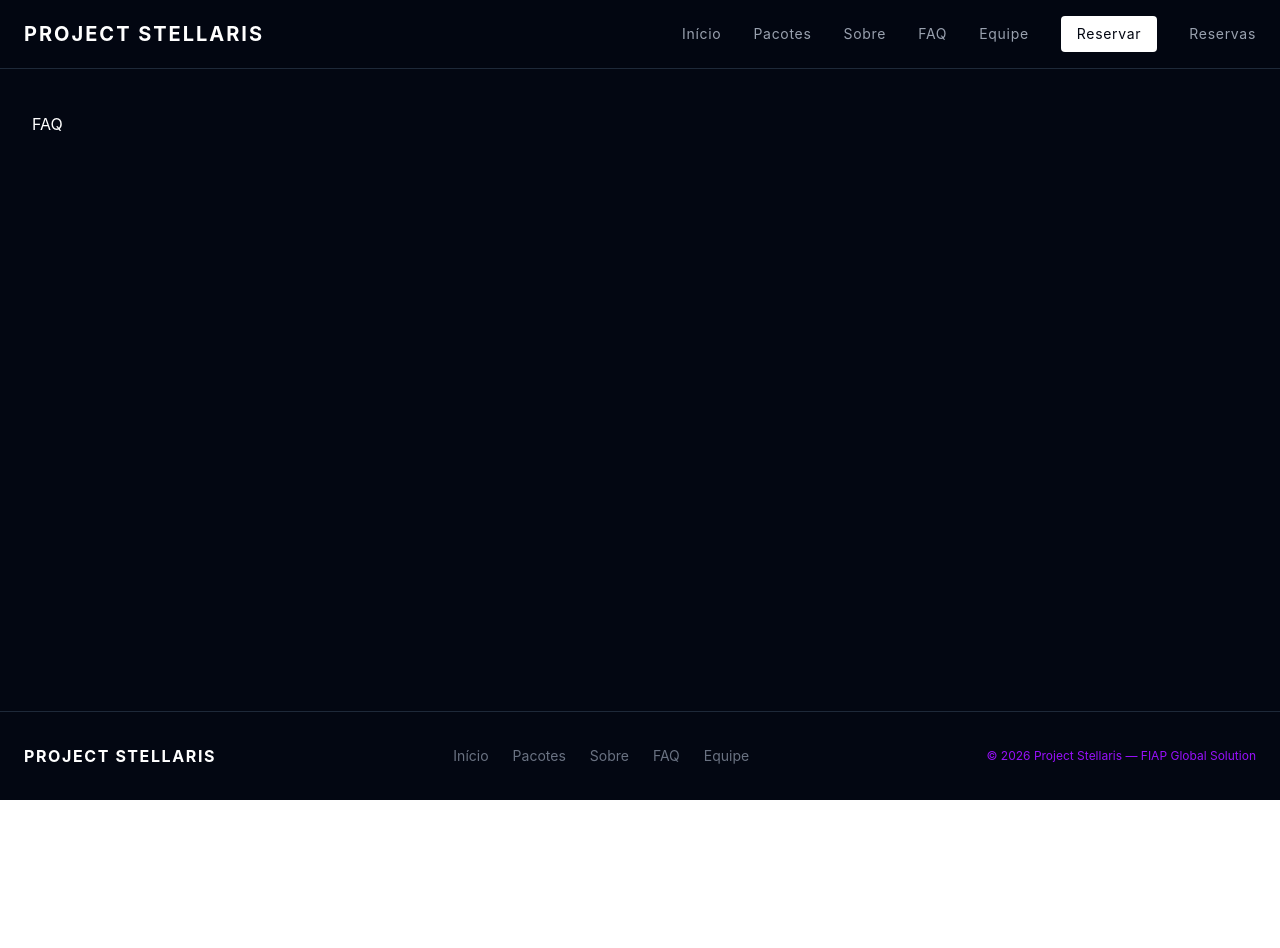
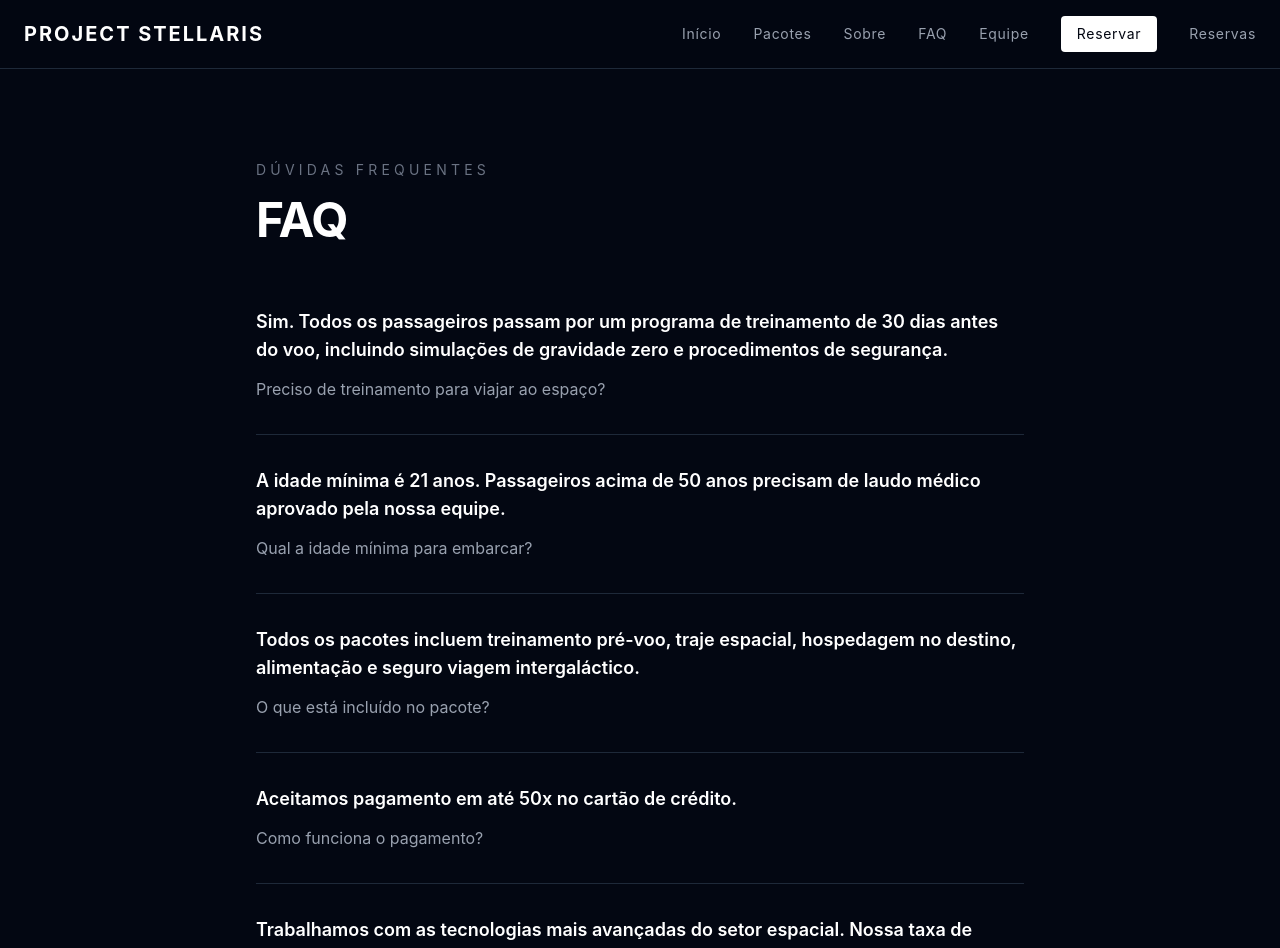
Before and after one commit to G-Barca/Project-Stellaris, a React (Vite) app: page /faq in a window 1280 px wide. Shown: the top 948 px of the page. Before the commit the page ends 800 px from the top, so only its background shows below. Built offline with nearby package versions, Linux system fonts and the light colour scheme; the HTML template or start-up script is replaced by a standard one.

Commit message:
feat: Intregacao com o back end e paginas finalizadas

```diff
--- a/package.json
+++ b/package.json
@@ -11,14 +11,14 @@
   },
   "dependencies": {
     "@tailwindcss/vite": "^4.3.0",
-    "react": "^19.2.6",
-    "react-dom": "^19.2.6",
+    "react": "^19.2.7",
+    "react-dom": "^19.2.7",
     "react-router-dom": "^7.15.1"
   },
   "devDependencies": {
     "@eslint/js": "^10.0.1",
     "@types/node": "^24.12.3",
-    "@types/react": "^19.2.14",
+    "@types/react": "^19.2.17",
     "@types/react-dom": "^19.2.3",
     "@vitejs/plugin-react": "^6.0.1",
     "autoprefixer": "^10.5.0",
--- a/src/components/PackageCard.tsx
+++ b/src/components/PackageCard.tsx
@@ -6,6 +6,16 @@ interface PackageCardProps {
 }
 
 export default function PackageCard({ package: pkg }: PackageCardProps) {
+  const fallbackImages: Record<number, string> = {
+  1: "https://images.unsplash.com/photo-1446941611757-91d2c3bd3d45?w=800",
+  2: "https://images.unsplash.com/photo-1522030299830-16b8d3d049fe?w=800",
+  3: "https://images.unsplash.com/photo-1454789548928-9efd52dc4031?w=800",
+  4: "https://images.unsplash.com/photo-1614728894747-a83421e2b9c9?w=800",
+  5: "https://images.unsplash.com/photo-1614728894747-a83421e2b9c9?w=800",
+  6: "https://images.unsplash.com/photo-1446941611757-91d2c3bd3d45?w=800"
+}
+
+const imageUrl = pkg.imageUrl || fallbackImages[pkg.id] || ""
   return (
     <div className="border border-gray-800 hover:border-gray-600 transition-colors group">
 
@@ -13,7 +23,7 @@ export default function PackageCard({ package: pkg }: PackageCardProps) {
 
       <div className="overflow-hidden h-48">
         <img
-          src={pkg.imageUrl}
+          src={imageUrl}
           alt={pkg.name}
           className="w-full h-full object-cover group-hover:scale-105 transition-transform duration-500"
         />
--- a/src/pages/Booking.tsx
+++ b/src/pages/Booking.tsx
@@ -59,6 +59,7 @@ export default function Booking() {
       return
     }
 
+    try {
       await bookingService.create({
         packageId: pkg!.id,
         passengerName: formData.passengerName,
@@ -66,9 +67,12 @@ export default function Booking() {
         numberOfPeople: Number(formData.numberOfPeople),
         travelDate: formData.travelDate
       })
-
       setSubmitted(true)
       setError('')
+    } catch (err) {
+      setError('Erro ao confirmar reserva. Tente novamente.')
+      console.error(err)
+    }
   }
 
   if (submitted) {
--- a/src/pages/FAQ.tsx
+++ b/src/pages/FAQ.tsx
@@ -1,3 +1,56 @@
 export default function FAQ() {
-  return <div className="text-white p-8">FAQ</div>
+  const faqs = [
+    {
+      pergunta: "Preciso de treinamento para viajar ao espaço?",
+      resposta: "Sim. Todos os passageiros passam por um programa de treinamento de 30 dias antes do voo, incluindo simulações de gravidade zero e procedimentos de segurança."
+    },
+    {
+      pergunta: "Qual a idade mínima para embarcar?",
+      resposta: "A idade mínima é 21 anos. Passageiros acima de 50 anos precisam de laudo médico aprovado pela nossa equipe."
+    },
+    {
+      pergunta: "O que está incluído no pacote?",
+      resposta: "Todos os pacotes incluem treinamento pré-voo, traje espacial, hospedagem no destino, alimentação e seguro viagem intergaláctico."
+    },
+    {
+      pergunta: "Como funciona o pagamento?",
+      resposta: "Aceitamos pagamento em até 50x no cartão de crédito."
+    },
+    {
+      pergunta: "É seguro viajar ao espaço?",
+      resposta: "Trabalhamos com as tecnologias mais avançadas do setor espacial. Nossa taxa de sucesso em missões é de 90% desde a fundação da empresa."
+    },
+    {
+      pergunta: "Posso cancelar minha reserva?",
+      resposta: "Cancelamentos com mais de 180 dias de antecedência recebem reembolso integral. Entre 90 e 180 dias, reembolso de 50%. Abaixo de 90 dias, sem reembolso."
+    }
+  ]
+
+  return (
+    <div className="min-h-screen bg-gray-950 px-6 py-20">
+      <div className="max-w-3xl mx-auto">
+
+        <p className="text-gray-500 text-sm tracking-[0.3em] uppercase mb-4">
+          Dúvidas frequentes
+        </p>
+        <h1 className="text-white text-4xl md:text-5xl font-bold tracking-tight mb-16">
+          FAQ
+        </h1>
+
+        <div className="flex flex-col gap-8">
+          {faqs.map((faq, index) => (
+            <div key={index} className="border-b border-gray-800 pb-8">
+              <h3 className="text-white text-lg font-semibold mb-3">
+                {faq.resposta}
+              </h3>
+              <p className="text-gray-400 leading-relaxed">
+                {faq.pergunta}
+              </p>
+            </div>
+          ))}
+        </div>
+
+      </div>
+    </div>
+  )
 }
--- a/src/pages/Sobre.tsx
+++ b/src/pages/Sobre.tsx
@@ -1,3 +1,67 @@
-export default function About() {
-  return <div className="text-white p-8">Sobre</div>
+export default function Sobre() {
+  return (
+    <div className="min-h-screen bg-gray-950 px-6 py-20">
+      <div className="max-w-4xl mx-auto">
+
+        {/* Header */}
+
+        <p className="text-gray-500 text-sm tracking-[0.3em] uppercase mb-4">
+          Sobre nós
+        </p>
+        <h1 className="text-white text-4xl md:text-5xl font-bold tracking-tight mb-10">
+          A empresa por trás<br />
+          <span className="text-gray-400">do futuro da humanidade</span>
+        </h1>
+        <div className="border-l border-gray-700 pl-8 mb-16">
+
+          <h2 className="text-white text-xl font-semibold mb-4">Nossa Missão</h2>
+          <p className="text-gray-400 leading-relaxed">
+            A Project Stellaris nasceu com o objetivo de tornar o espaço acessível para
+            quem sempre sonhou em ir além. Combinamos tecnologia de ponta, segurança
+            absoluta e experiências únicas para levar você a destinos que pouquíssimos
+            humanos já visitaram.
+          </p>
+        </div>
+
+	{/* Sobre */}
+
+        <div className="border-l border-gray-700 pl-8 mb-16">
+          <h2 className="text-white text-xl font-semibold mb-4">
+            Impacto Global
+          </h2>
+          <p className="text-gray-400 leading-relaxed mb-6">
+            Nosso projeto está alinhado com os Objetivos de Desenvolvimento
+            Sustentável da ONU, contribuindo para a inovação tecnológica e
+            o crescimento econômico sustentável.
+          </p>
+          <div className="grid grid-cols-2 md:grid-cols-3 gap-4">
+            {[
+              { num: '9', label: 'Indústria e Inovação' },
+              { num: '8', label: 'Crescimento Econômico' },
+              { num: '13', label: 'Ação Climática' },
+            ].map(ods => (
+              <div key={ods.num} className="border border-gray-800 p-4">
+                <p className="text-white text-2xl font-bold mb-1">ODS {ods.num}</p>
+                <p className="text-gray-500 text-sm">{ods.label}</p>
+              </div>
+            ))}
+          </div>
+        </div>
+
+
+        <div className="border-l border-gray-700 pl-8">
+          <h2 className="text-white text-xl font-semibold mb-4">
+            A Nova Economia Espacial
+          </h2>
+          <p className="text-gray-400 leading-relaxed">
+            O que antes era ficção científica agora é realidade. Satélites monitoram
+            o clima, orientam o agronegócio e conectam regiões remotas. Missões espaciais
+            abrem caminhos para mineração, turismo orbital e colonização. A Stellaris
+            faz parte dessa nova fronteira econômica.
+          </p>
+        </div>
+
+      </div>
+    </div>
+  )
 }
--- a/src/services/bookingService.ts
+++ b/src/services/bookingService.ts
@@ -1,6 +1,6 @@
 import type { Booking } from '../types'
 
-const BASE = 'http://localhost:8080'
+const BASE = 'https://stellaris-quarkus-6.onrender.com'
 
 export const bookingService = {
 
--- a/src/services/packageService.ts
+++ b/src/services/packageService.ts
@@ -1,20 +1,31 @@
 import type { Package } from '../types'
+import { packages as mockPackages } from '../data/packages'
 
-const BASE = 'http://localhost:8080'
+const BASE = 'https://stellaris-quarkus-6.onrender.com'
 
 export const packageService = {
 
   async getAll(): Promise<Package[]> {
+    try {
       const response = await fetch(`${BASE}/pacote`)
+      if (!response.ok) return mockPackages
       const data = await response.json()
+      if (!data || data.length === 0) return mockPackages
       return data
+    } catch {
+      return mockPackages
+    }
   },
 
   async getById(id: number): Promise<Package | undefined> {
+    try {
       const response = await fetch(`${BASE}/pacote/${id}`)
-    if (!response.ok) return undefined
+      if (!response.ok) return mockPackages.find(p => p.id === id)
       const data = await response.json()
       return data
+    } catch {
+      return mockPackages.find(p => p.id === id)
+    }
   }
 
 }
```
Also changed, not shown: 1 other file (tests, documents, lock files or other folders). Lines whose indentation alone changed are shown as unchanged.
